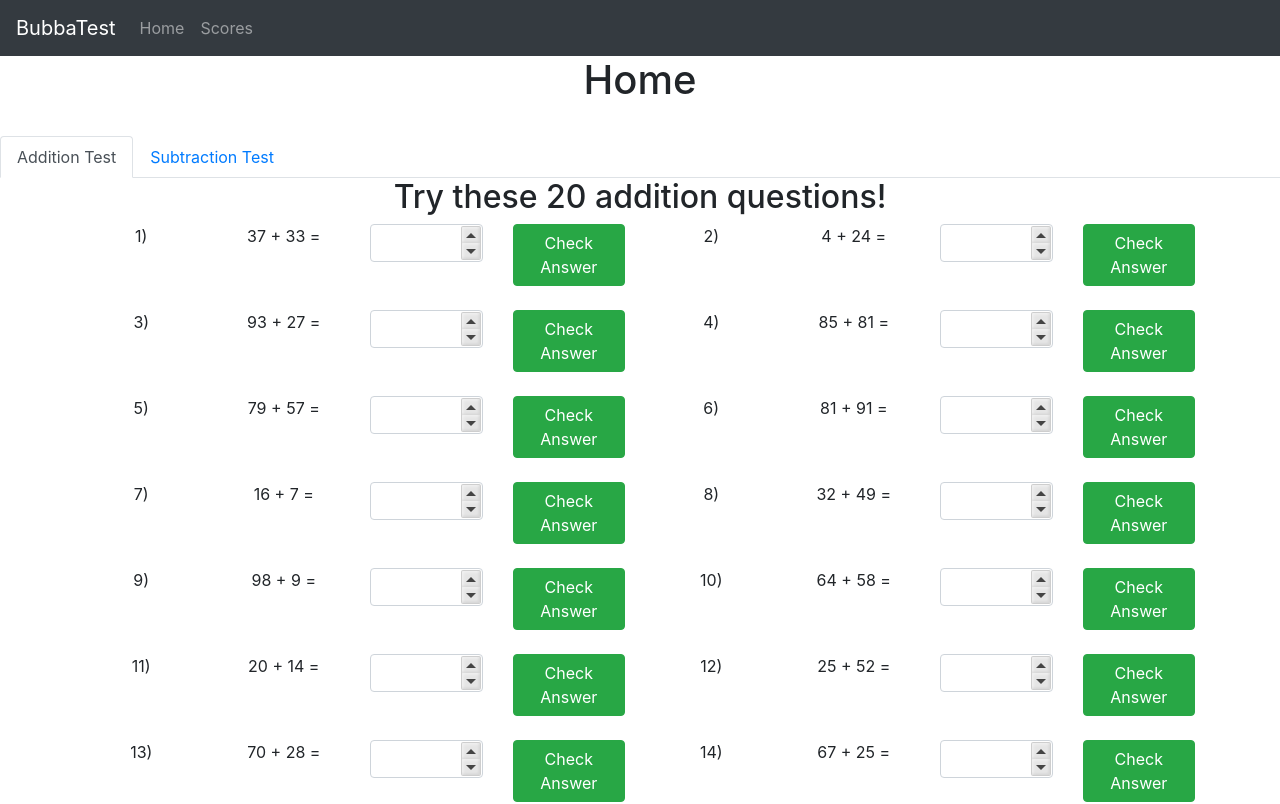
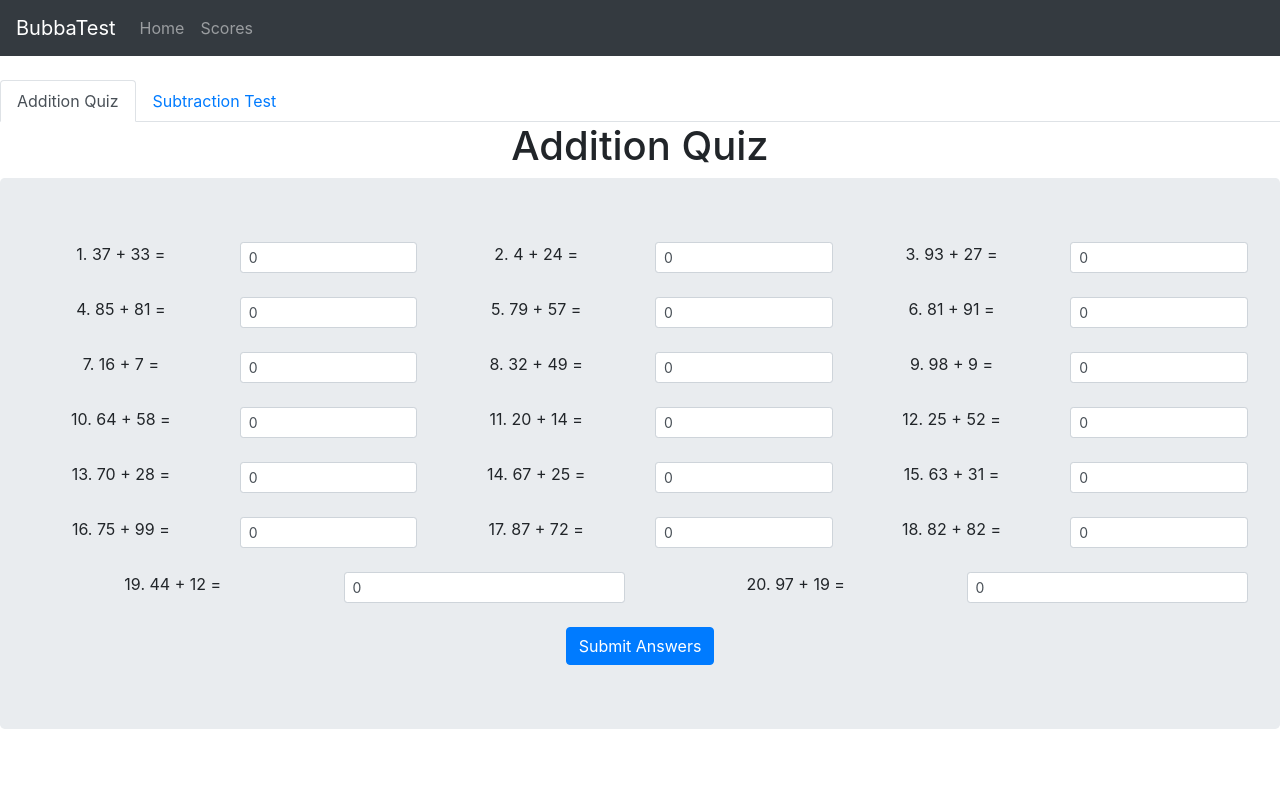
Before and after one commit to bearados/bubba, a React (Create React App) app in the folder client/: page / in a window 1280 px wide. Shown: the top 804 px of the page. Built offline with nearby package versions, Linux system fonts and the light colour scheme.

Commit message:
hella changes

```diff
--- a/client/src/components/Home.js
+++ b/client/src/components/Home.js
@@ -1,11 +1,12 @@
 import React from 'react';
-import Test from './Test'
+import Test from './Test';
+import {Jumbotron} from 'react-bootstrap';
 const home = () => {
     return (
        <div>
-          <h1>Home</h1>
           <br/>
          <Test/>
+
        </div>
     );
 }
--- a/client/src/components/QuizA.js
+++ b/client/src/components/QuizA.js
@@ -1,51 +1,130 @@
 import React, {Component} from 'react';
-import { Button, Table, Row, Col, Container, Form } from 'react-bootstrap';
+import { Button, Table, Row, Col, Container, Form, Jumbotron } from 'react-bootstrap';
 import NumericInput from 'react-numeric-input';
+var ans = [0];
+var sums = [];
+var a =[];
+var b=[];
+var probs = [];
 function random(){
      return Math.floor(Math.random() * 100);
 }
 
 function problemGener(){
-    return <Container>{random()} + {random()} =</Container>;
+    var j = 0;
+    for(j= 0; j< 20; j++){
+    var an = random();
+    var bn = random();
+    a.push(an);
+    b.push(bn);
+
+    var sum = an + bn;
+    sums.push(sum);
+    }
+    probs.push(a);
+    probs.push(b);
+    probs.push(sums);
+    return probs;
 }
 var i = 0;
-
-function rowGener(){
-    return <Row>
-    <Col>{++i})</Col><Col>{problemGener()}</Col>
-    <Col><NumericInput size="sm" className="form-control"/></Col>
-    <Col><Button type="submit" variant="success">Check Answer</Button></Col>
-    <Col>{++i})</Col><Col>{problemGener()}</Col>
-    <Col><NumericInput size="sm" className="form-control"/></Col>
-    <Col><Button type="submit" variant="success">Check Answer</Button></Col>
-    </Row>
+function arrayFill(){
+    var jay = 0;
+    for(jay = 0; jay < 20; jay++){
+        ans.push(0);
+    }
+    return ans;
 }
 
+function addAns(curAns, AnsArray, pos){
+    AnsArray[pos] = curAns;
+    return AnsArray;
+}
+
+function calcScore(AnsArry, sumArry){
+    var kay = 0;
+    var sco = 0;
+    for(kay = 0; kay < 20; kay++){
+        if(AnsArry[kay] == sumArry[2][kay]){
+            sco++;
+        }
+    }
+    return sco;
+}
 class QuizA extends Component {
+    constructor(props) {
+        super(props);
+        this.state = { Answer: arrayFill(),
+        probList : problemGener(),
+        score: 0,
+        showScore: false};
+      }
+
+      handleChange(event) {
+        this.setState({Answer: addAns(event.target.value, this.state.Answer, event.target.name)});
+      }
+
+    getScore(event){
+
+        this.setState({showScore: true,
+            score: calcScore(this.state.Answer, this.state.probList)
+        });
+
+    }
     render(){
         return(
-            <Container>
 
-                {rowGener()}
-                <br/>
-                {rowGener()}
-                <br/>
-                {rowGener()}
-                <br/>
-                {rowGener()}
-                <br/>
-                {rowGener()}
-                <br/>
-                {rowGener()}
-                <br/>
-                {rowGener()}
-                <br/>
-                {rowGener()}
-                <br/>
-                {rowGener()}
-                <br/>
-                {rowGener()}
-            </Container>
+           <Jumbotron>
+               {!this.state.showScore?
+               <Form>
+                <Row className="justify-content-md-center">
+                    <Col>
+               1. {this.state.probList[0][0]} + {this.state.probList[1][0]} =</Col><Col><Form.Control size="sm" type="number" name = {0} onInput={this.handleChange.bind(this)} value={this.state.Answer[0]} /></Col>
+
+               <Col>
+               2. {this.state.probList[0][1]} + {this.state.probList[1][1]} = </Col><Col> <Form.Control size="sm" type="number" name = {1} onInput={this.handleChange.bind(this)} value={this.state.Answer[1]} />
+               </Col>
+               <Col>
+               3. {this.state.probList[0][2]} + {this.state.probList[1][2]} =  </Col><Col><Form.Control size="sm" type="number" name = {2} onInput={this.handleChange.bind(this)} value={this.state.Answer[2]} />
+               </Col>
+               </Row><br/>
+               <Row>
+                   <Col>
+               4. {this.state.probList[0][3]} + {this.state.probList[1][3]} =  </Col><Col><Form.Control size="sm" type="number" name = {3} onInput={this.handleChange.bind(this)} value={this.state.Answer[3]} />
+               </Col><Col>5. {this.state.probList[0][4]} + {this.state.probList[1][4]} =  </Col><Col><Form.Control size="sm" type="number" name = {4} onInput={this.handleChange.bind(this)} value={this.state.Answer[4]} />
+               </Col><Col>6. {this.state.probList[0][5]} + {this.state.probList[1][5]} =  </Col><Col><Form.Control size="sm" type="number" name = {5} onInput={this.handleChange.bind(this)} value={this.state.Answer[5]} />
+               </Col></Row><br/>
+               <Row >
+               <Col>7. {this.state.probList[0][6]} + {this.state.probList[1][6]} = </Col><Col><Form.Control size="sm" type="number" name = {6} onInput={this.handleChange.bind(this)} value={this.state.Answer[6]} />
+              </Col><Col> 8. {this.state.probList[0][7]} + {this.state.probList[1][7]} =  </Col><Col><Form.Control size="sm" type="number" name = {7} onInput={this.handleChange.bind(this)} value={this.state.Answer[7]} />
+               </Col><Col>9. {this.state.probList[0][8]} + {this.state.probList[1][8]} = </Col><Col><Form.Control size="sm" type="number" name = {8} onInput={this.handleChange.bind(this)} value={this.state.Answer[8]} />
+               </Col></Row><br/><Row >
+               <Col>10. {this.state.probList[0][9]} + {this.state.probList[1][9]} =  </Col><Col><Form.Control size="sm" type="number" name = {9} onInput={this.handleChange.bind(this)} value={this.state.Answer[9]} />
+               </Col><Col>11. {this.state.probList[0][10]} + {this.state.probList[1][10]} =  </Col><Col><Form.Control size="sm" type="number" name = {10} onInput={this.handleChange.bind(this)} value={this.state.Answer[10]} />
+               </Col><Col>12. {this.state.probList[0][11]} + {this.state.probList[1][11]} =  </Col><Col><Form.Control size="sm" type="number" name = {11} onInput={this.handleChange.bind(this)} value={this.state.Answer[11]} />
+               </Col></Row><br/><Row >
+               <Col>13. {this.state.probList[0][12]} + {this.state.probList[1][12]} =  </Col><Col><Form.Control size="sm" type="number" name = {12} onInput={this.handleChange.bind(this)} value={this.state.Answer[12]} />
+               </Col><Col>14. {this.state.probList[0][13]} + {this.state.probList[1][13]} =  </Col><Col><Form.Control size="sm" type="number" name = {13} onInput={this.handleChange.bind(this)} value={this.state.Answer[13]} />
+               </Col><Col>15. {this.state.probList[0][14]} + {this.state.probList[1][14]} =  </Col><Col><Form.Control size="sm" type="number" name = {14} onInput={this.handleChange.bind(this)} value={this.state.Answer[14]} />
+               </Col>
+               </Row><br/>
+               <Row >
+               <Col>16. {this.state.probList[0][15]} + {this.state.probList[1][15]} =  </Col><Col><Form.Control size="sm" type="number" name = {15} onInput={this.handleChange.bind(this)} value={this.state.Answer[15]} />
+               </Col><Col>17. {this.state.probList[0][16]} + {this.state.probList[1][16]} =  </Col><Col><Form.Control size="sm" type="number" name = {16} onInput={this.handleChange.bind(this)} value={this.state.Answer[16]} />
+               </Col><Col>18. {this.state.probList[0][17]} + {this.state.probList[1][17]} =  </Col><Col><Form.Control size="sm" type="number" name = {17} onInput={this.handleChange.bind(this)} value={this.state.Answer[17]} />
+               </Col>
+               </Row><br/><Row>
+               <Col>19. {this.state.probList[0][18]} + {this.state.probList[1][18]} =  </Col><Col><Form.Control size="sm" type="number" name = {18} onInput={this.handleChange.bind(this)} value={this.state.Answer[18]} />
+               </Col><Col>20. {this.state.probList[0][19]} + {this.state.probList[1][19]} =  </Col><Col><Form.Control size="sm" type="number" name = {19} onInput={this.handleChange.bind(this)} value={this.state.Answer[19]} />
+               </Col>
+               </Row>
+               <br/>
+               <Row className="justify-content-md-center"><Button onClick= {this.getScore.bind(this)} >Submit Answers</Button>
+               </Row>
+                </Form>
+                :
+                <h3>Your Score is {this.state.score}/20!</h3>
+               }
+           </Jumbotron>
         );
     }
 }
--- a/client/src/components/Test.js
+++ b/client/src/components/Test.js
@@ -7,8 +7,8 @@ class Test extends Component {
     render(){
         return(
         <Tabs>
-            <Tab eventKey="add" title="Addition Test">
-                <h2>Try these 20 addition questions!</h2>
+            <Tab eventKey="add" title="Addition Quiz">
+                <h1>Addition Quiz</h1>
                 <QuizA/>
             </Tab>
             <Tab eventKey="sub" title="Subtraction Test">
```
